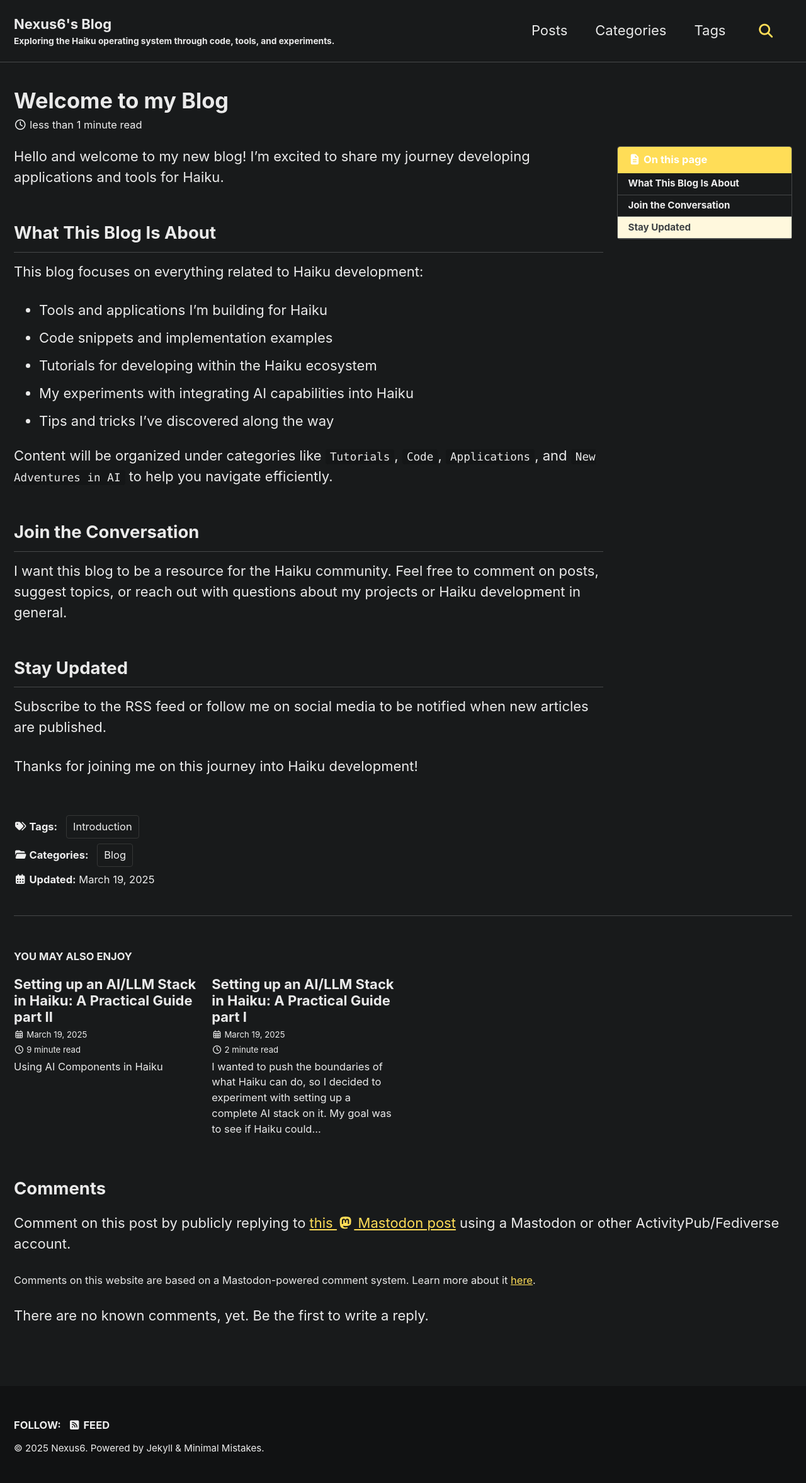
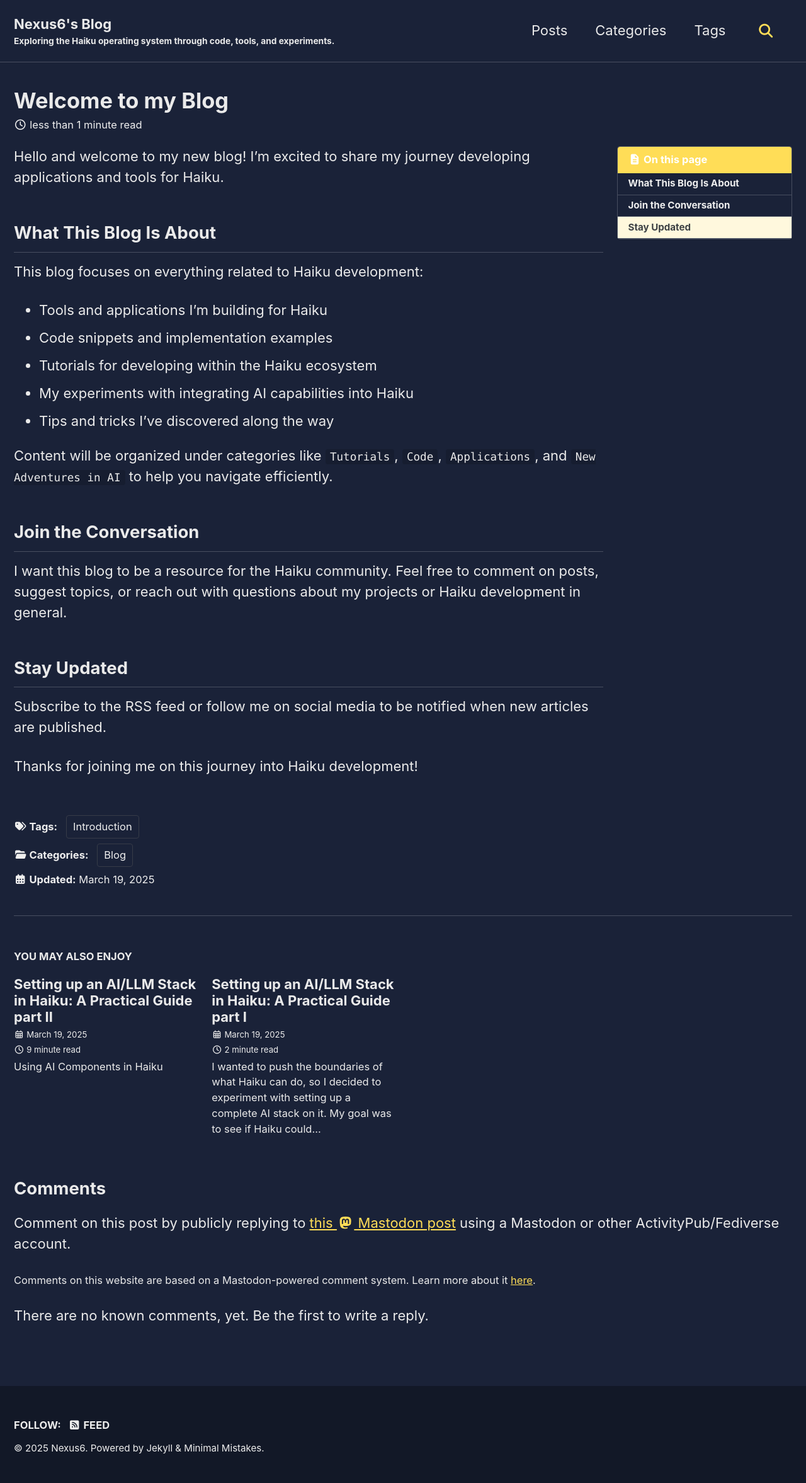
Before and after one commit to nexus6-haiku/nexus6-haiku.github.io, a Jekyll site: the page built from _posts/2025-19-03-Welcome-to-my-Blog.md, in a window 1280 px wide. Shown: the whole page at 63% size. Built offline with Jekyll 4.4.1, drawn with Linux system fonts in a browser that asks for light colours; cached includes are drawn as plain includes; some web fonts are replaced.

Commit message:
Update background color.

```diff
--- a/_sass/minimal-mistakes/skins/_dark.scss
+++ b/_sass/minimal-mistakes/skins/_dark.scss
@@ -4,7 +4,7 @@
 
 /* Colors */
 
-$background-color: #181A1B !default;
+$background-color: #1a2238 !default;
 $text-color: #eaeaea !default;
 $primary-color: #ffdd57 !default; /* Changed to Hikau yellow */
 $border-color: mix(#fff, $background-color, 20%) !default;
```
